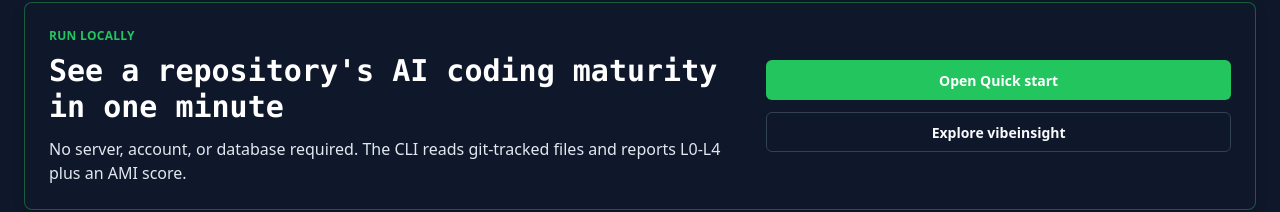
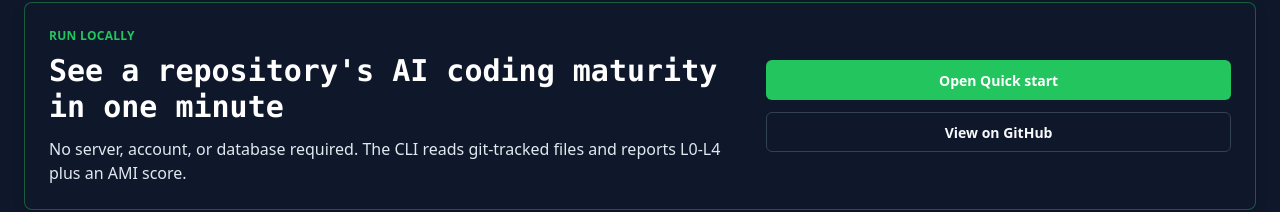
Before and after one commit to merico-ai/ai-maturity-scanner, a Next.js app in the folder web/: page /en in a window 1280 px wide. Shown: the part 1175-1387 px from the top of the page. Built offline with nearby package versions, Linux system fonts and the light colour scheme.

Commit message:
refactor(web): rework site CTA links and copy
- Homepage footer CTA button now links to the GitHub repo
- About page referral card copy softened

Spex: none
Reason: marketing-site copy and links are outside spec scope

```diff
--- a/web/components/cta-panel.tsx
+++ b/web/components/cta-panel.tsx
@@ -1,6 +1,6 @@
 import Link from "next/link";
 import type { Locale } from "../lib/i18n";
-import { localizePath, messages, vibeinsightUrl } from "../lib/i18n";
+import { localizePath, messages, githubUrl } from "../lib/i18n";
 
 type CtaPanelProps = {
   locale: Locale;
@@ -28,11 +28,11 @@ export function CtaPanel({ locale }: CtaPanelProps) {
           </Link>
           <a
             className="secondary-button"
-            href={vibeinsightUrl}
+            href={githubUrl}
             rel="noreferrer"
             target="_blank"
           >
-            {cta.vibeinsight}
+            {cta.github}
           </a>
         </div>
       </div>
--- a/web/lib/i18n.ts
+++ b/web/lib/i18n.ts
@@ -5,6 +5,8 @@ export type Locale = (typeof locales)[number];
 export const defaultLocale: Locale = "zh";
 
 export const vibeinsightUrl = "https://merico.cn/vibeinsight";
+
+export const githubUrl = "https://github.com/merico-ai/ai-maturity-scanner";
 
 export function localeFromPathname(pathname: string): Locale {
   return pathname === "/en" || pathname.startsWith("/en/") ? "en" : defaultLocale;
@@ -63,7 +65,7 @@ export const messages = {
       description:
         "不需要服务器、账号或数据库。CLI 只读取 git-tracked files，输出 L0-L4 与 AMI 评分。",
       quickStart: "查看 Quick start",
-      vibeinsight: "了解 vibeinsight",
+      github: "在 GitHub 上查看",
     },
     metrics: {
       eyebrow: "Metrics",
@@ -161,10 +163,10 @@ export const messages = {
         ["工程视角", "评分不是评价个人使用 AI 的熟练度，而是评价仓库里沉淀的协作能力。"],
         ["持续改进", "团队可以用 JSON 或 Markdown 报告追踪多仓库、多阶段的 AMI 变化。"],
       ],
-      vibeTitle: "vibeinsight referral",
+      vibeTitle: "了解更多 vibe coding 指标",
       vibeDescription:
-        "如果你希望把 AI 工程成熟度和团队洞察、流程改进、管理视图结合起来，可以从 vibeinsight 入口继续了解相关能力。",
-      vibeCta: "打开 vibeinsight",
+        "想进一步查看 vibe coding 相关指标、团队洞察和改进趋势，可以前往 vibeinsight 了解完整能力。",
+      vibeCta: "前往 vibeinsight",
     },
     docs: {
       eyebrow: "Docs",
@@ -216,7 +218,7 @@ export const messages = {
       description:
         "No server, account, or database required. The CLI reads git-tracked files and reports L0-L4 plus an AMI score.",
       quickStart: "Open Quick start",
-      vibeinsight: "Explore vibeinsight",
+      github: "View on GitHub",
     },
     metrics: {
       eyebrow: "Metrics",
@@ -314,10 +316,10 @@ export const messages = {
         ["Engineering lens", "The score measures repository-level collaboration assets, not personal AI proficiency."],
         ["Continuous improvement", "Teams can use JSON or Markdown reports to track AMI across repositories and phases."],
       ],
-      vibeTitle: "vibeinsight referral",
+      vibeTitle: "Explore more vibe coding metrics",
       vibeDescription:
-        "If you want to connect AI engineering maturity with team insights, process improvement, and management views, continue through the vibeinsight entry point.",
-      vibeCta: "Open vibeinsight",
+        "For more vibe coding metrics, team insights, and improvement trends, continue to vibeinsight.",
+      vibeCta: "Go to vibeinsight",
     },
     docs: {
       eyebrow: "Docs",
```
